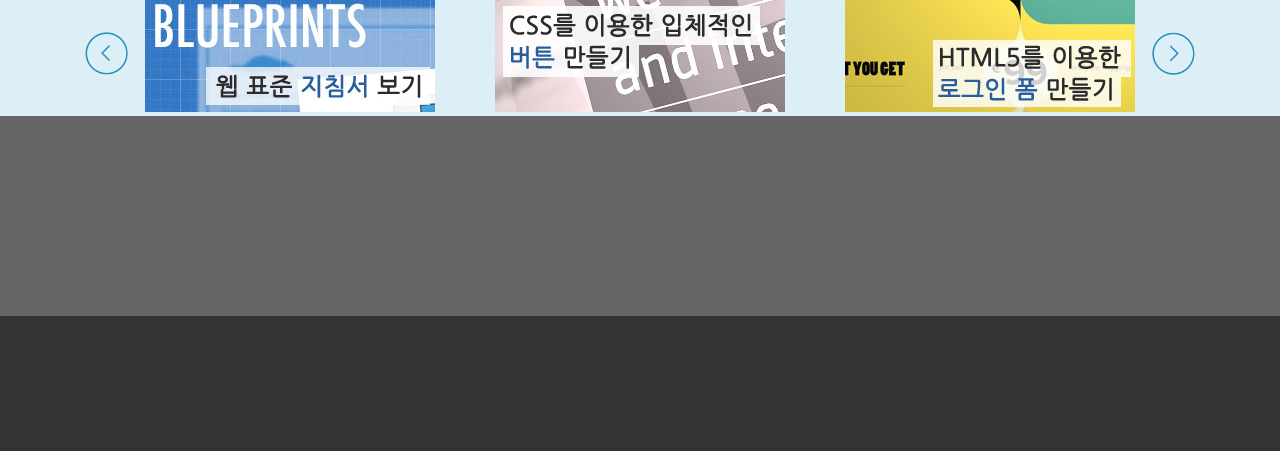
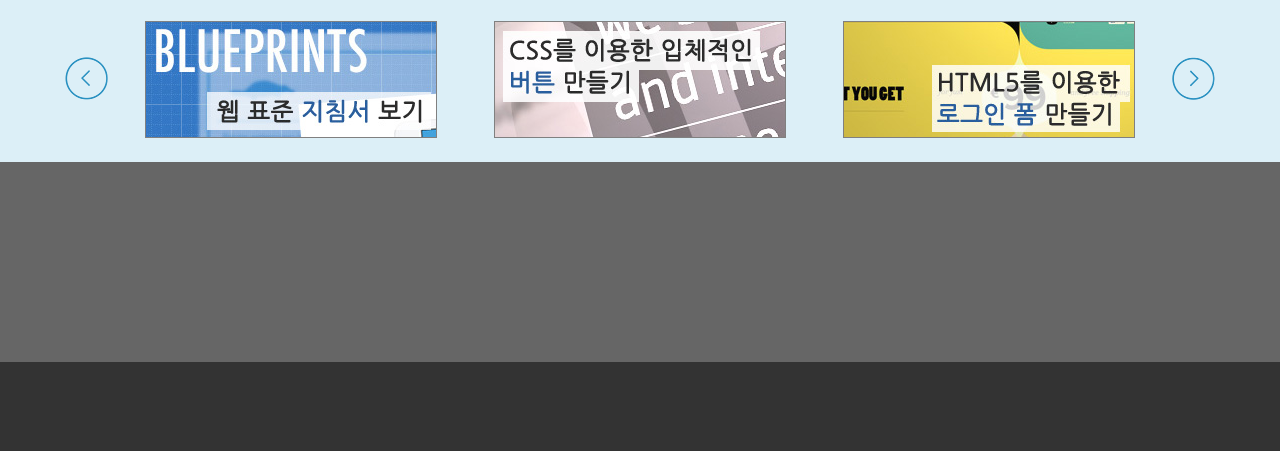
Before and after one commit to Sunset-Kim/Clone, a plain HTML site: page clone4/index.html in a window 1280 px wide. Shown: the part 649-1100 px from the top of the page. Drawn offline with Linux system fonts and the light colour scheme.

Commit message:
웹표준 css 수정

```diff
--- a/clone4/css/style.css
+++ b/clone4/css/style.css
@@ -222,13 +222,16 @@ footer{
 }
 
 /* 배너 */
-.ban{ position: relative;}
-.ban > a{position: absolute; top: 0; width: 43px; height: 43px; background: url(../images/icon.png);}
-.ban a.prev{left: -60px; background-position:-150px 0; margin-top: 35px;}
-.ban a.next{right: -60px; background-position:-150px -43px; margin-top: 35px;}
+.ban{ position: relative; padding: 24px 0 20px;}
+.ban > a{position: absolute; top: 60px; width: 43px; height: 43px; background: url(../images/icon.png);}
+.ban a.prev{left: -80px; background-position:-150px 0;}
+.ban a.next{right: -80px; background-position:-150px -43px;}
 .ban ul{overflow: hidden;}
 .ban ul li{float: left; width: 330px;}
 .ban ul li:last-child{text-align: right;}
 .ban ul li:nth-child(2){text-align: center;}
+.ban ul li a img{border:1px solid gray;}
+
 .ban a.prev:hover{background-position: -193px 0;}
 .ban a.next:hover{background-position: -193px -43px;}
+.ban ul li a img:hover{border:1px solid skyblue;}
```
